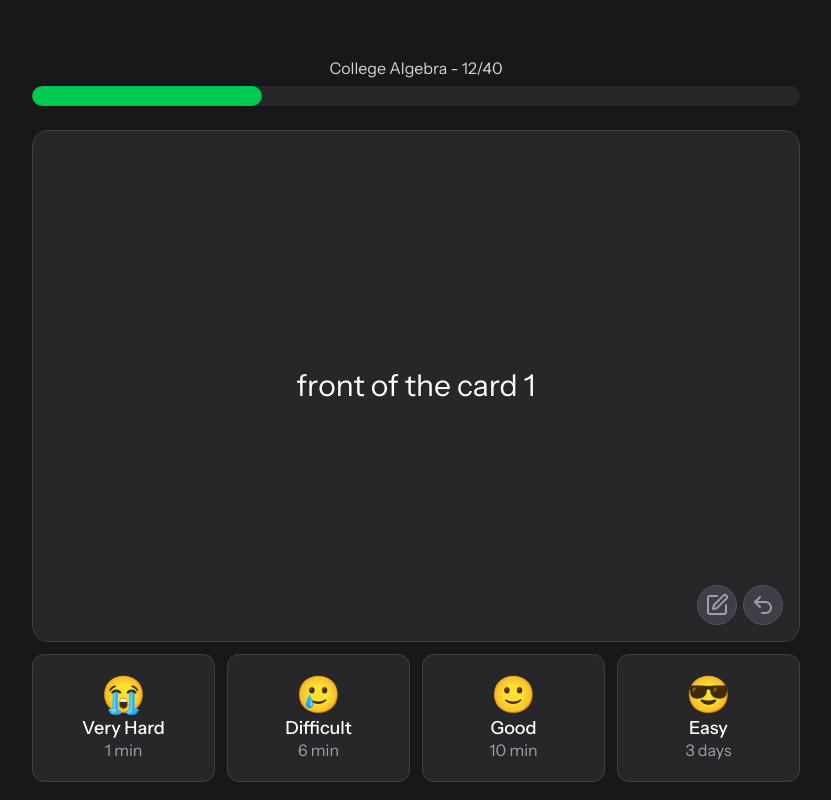
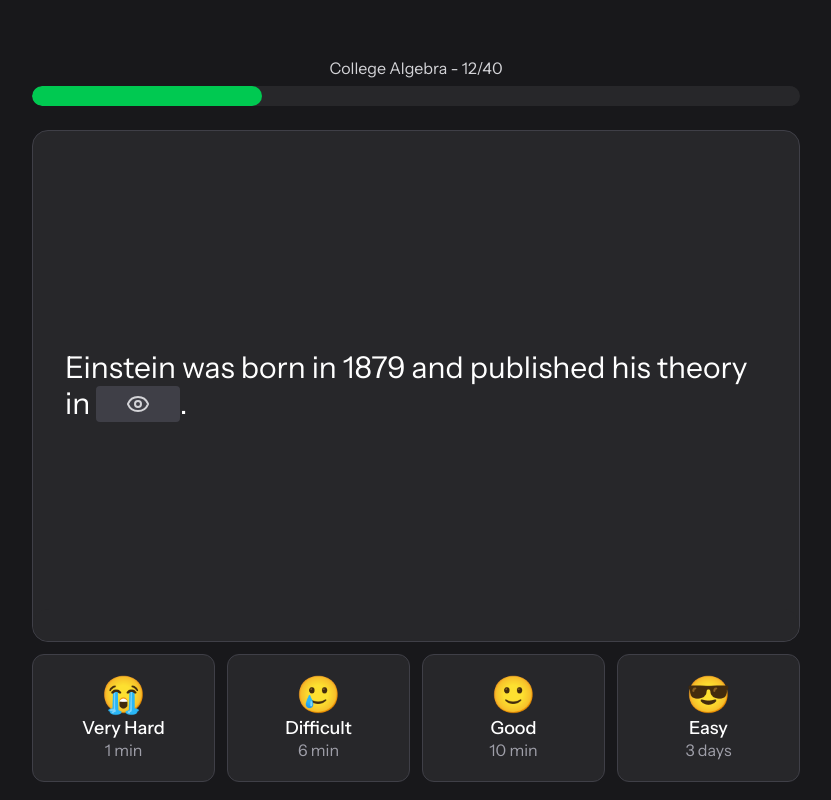
Before and after one commit to jaxonhill/oss-flashcards, a React (Vite) app in the folder frontend/: page / in a window 1280 px wide. Shown: the whole page, without its empty margins (224-1055 px from the left). Built offline with nearby package versions, Linux system fonts and the light colour scheme.

Commit message:
Add cloze card to card screen for testing

```diff
--- a/frontend/src/features/card-screen/components/card-screen.tsx
+++ b/frontend/src/features/card-screen/components/card-screen.tsx
@@ -1,7 +1,7 @@
-import { FLASHCARDS, DIFFICULTIES } from "../config/config";
+import { DIFFICULTIES } from "../config/config";
 import DifficultyButton from "./difficulty-button";
-import FrontBackCard from "../../flashcards/components/front-back-card";
 import ProgressBar from "../../../components/progress-bar";
+import ClozeCard from "../../cloze-card/components/cloze-card";
 
 export default function CardScreen() {
 	const deckName: string = "College Algebra";
@@ -16,7 +16,7 @@ export default function CardScreen() {
 				totalNumberOfCards={totalCards}
 			/>
 			<div className="flex flex-col gap-3 w-full">
-				<FrontBackCard flashcard={FLASHCARDS[0]} />
+				<ClozeCard revealGroup={2} />
 				<div className="flex gap-3">
 					{DIFFICULTIES.map((difficulty) => {
 						return (
```
